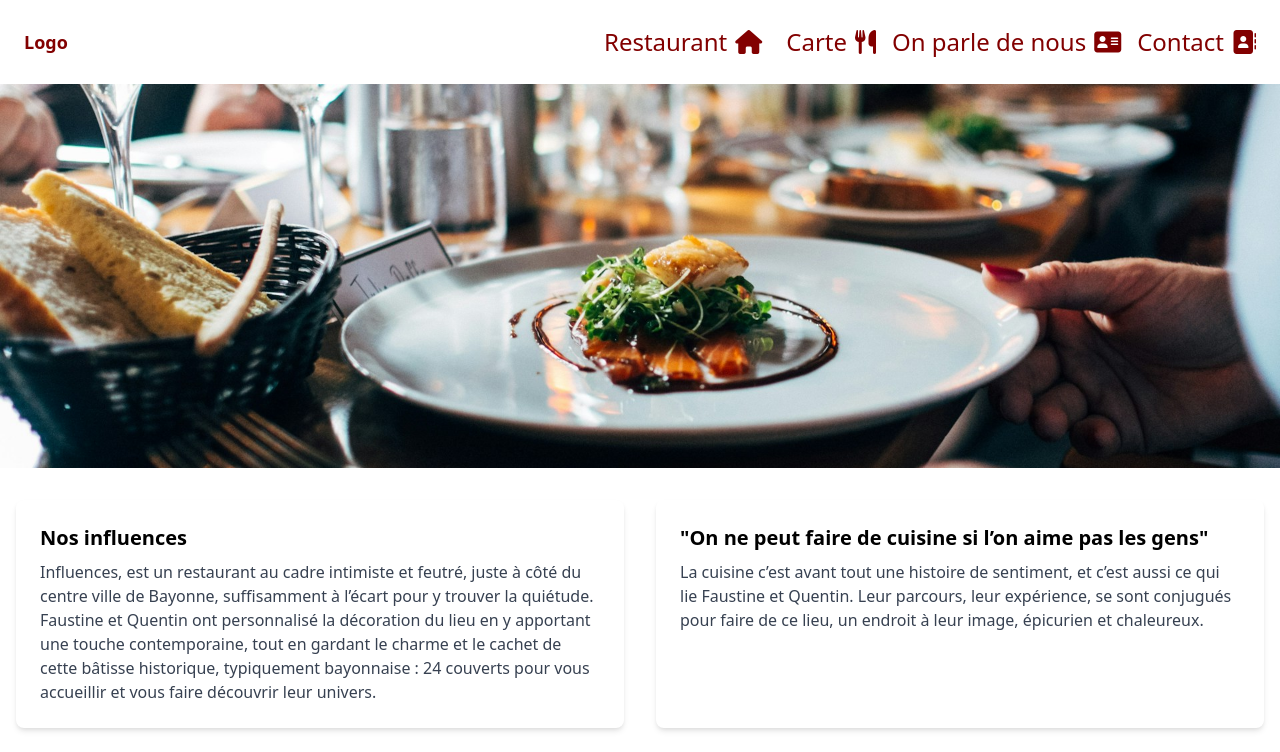
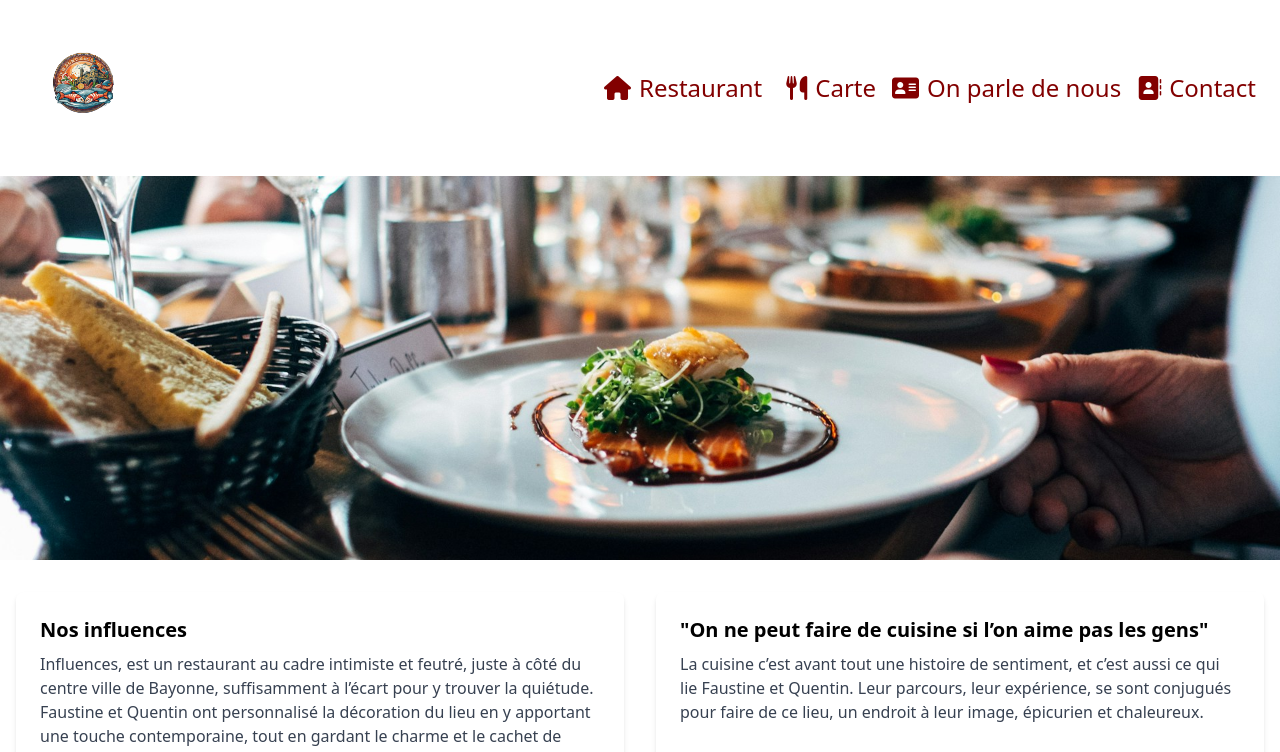
Before and after one commit to QDZantoine/restaurant, a plain HTML site: page index.html in a window 1280 px wide. Shown: the top 752 px of the page. Drawn offline with nearby package versions, Linux system fonts and the light colour scheme.

Commit message:
Put in the logo change of side of the images in the navbar

```diff
--- a/index.html
+++ b/index.html
@@ -18,13 +18,14 @@
     <!-- Navbar -->
     <nav class="bg-neutral-100 text-gray-800 p-6">
         <div class="container mx-auto flex justify-between items-center">
-            <a href="#" class="text-lg font-semibold">Logo</a>
-            <!-- Desktop Menu -->
+            <a href="index.html">
+                <img src="img\restaurantLogoNoBg.png" alt="Restaurant Logo" style="height: 8em; width: auto;">
+              </a>              <!-- Desktop Menu -->
             <div class="hidden md:flex space-x-4">
-                <a href="index.html" class="hover:text-blue-700 mr-2 nav_links">Restaurant<i class="fa-solid fa-house ml-2"></i></a>
-                <a href="carte.html" class="hover:text-blue-700 mr-2 nav_links">Carte<i class="fa-solid fa-utensils ml-2"></i></a>
-                <a href="about.html" class="hover:text-blue-700 mr-2 nav_links">On parle de nous<i class="fa-solid fa-address-card ml-2"></i></a>
-                <a href="contact.html" class="hover:text-blue-700 nav_links">Contact<i class="fa-solid fa-address-book ml-2"></i></a>
+                <a href="index.html" class="hover:text-blue-700 mr-2 nav_links"><i class="fa-solid fa-house mr-2"></i>Restaurant</a>
+                <a href="carte.html" class="hover:text-blue-700 mr-2 nav_links"><i class="fa-solid fa-utensils mr-2"></i>Carte</a>
+                <a href="about.html" class="hover:text-blue-700 mr-2 nav_links"><i class="fa-solid fa-address-card mr-2"></i>On parle de nous</a>
+                <a href="contact.html" class="hover:text-blue-700 nav_links"><i class="fa-solid fa-address-book mr-2"></i>Contact</a>
             </div>
             <!-- Mobile Menu Button -->
             <button id="mobile-menu-button" class="md:hidden focus:outline-none">
@@ -160,8 +161,9 @@
         <div class="container mx-auto px-4 py-6">
           <div class="flex flex-wrap justify-between items-center">
             <div class="mb-4 md:mb-0">
-              <a href="#" class="text-lg font-semibold">Logo</a>
-            </div>
+                <a href="index.html">
+                    <img src="img\restaurantLogoNoBg.png" alt="Restaurant Logo" style="height: 8em; width: auto;">
+                  </a>              </div>
             <div class="mb-4 md:mb-0">
               <p>Horaires</p>
               <p>Du Mardi au Samedi Soir</p>
```
Also changed, not shown: about.html (+10 -8 lines), carte.html (+10 -7 lines), contact.html (+10 -7 lines), menu.html (+3 -2 lines), img/restaurantLogo6.jpg (added), img/restaurantLogoNoBg.png (added), 1 other file.
